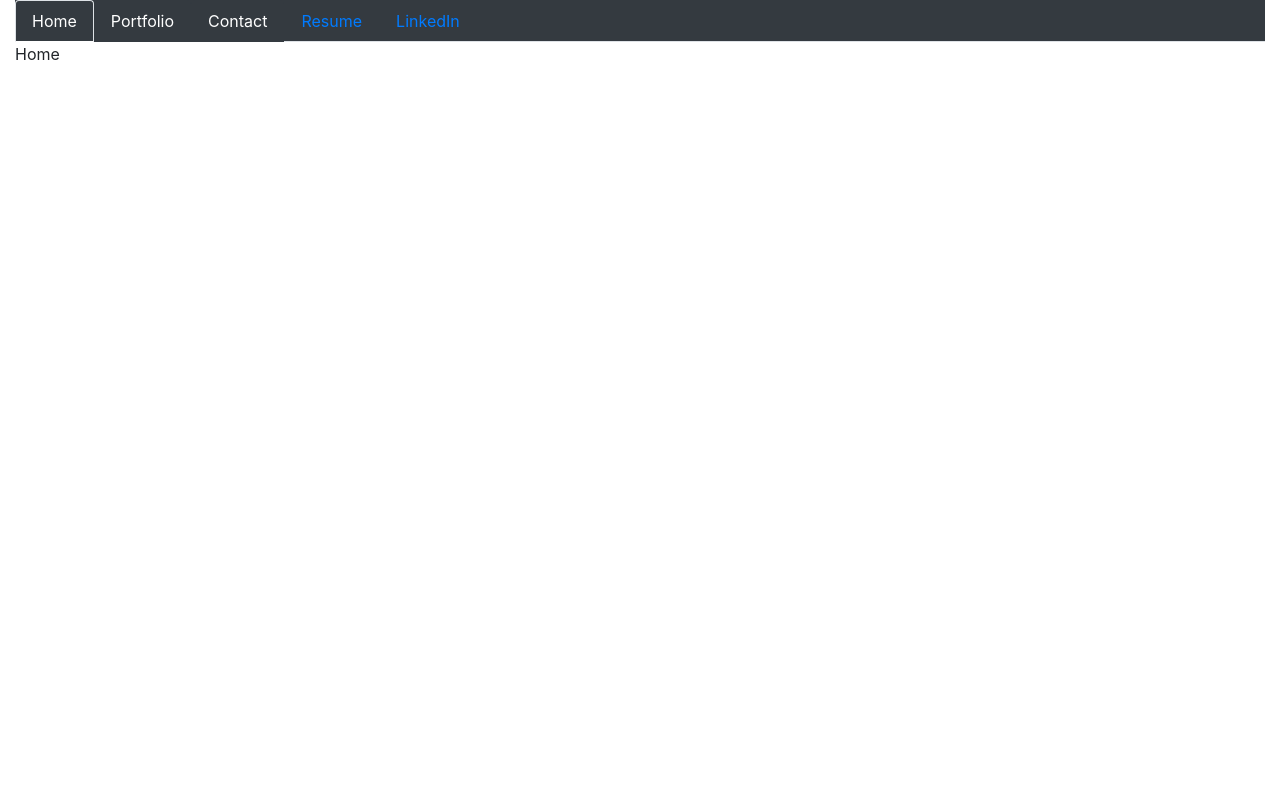
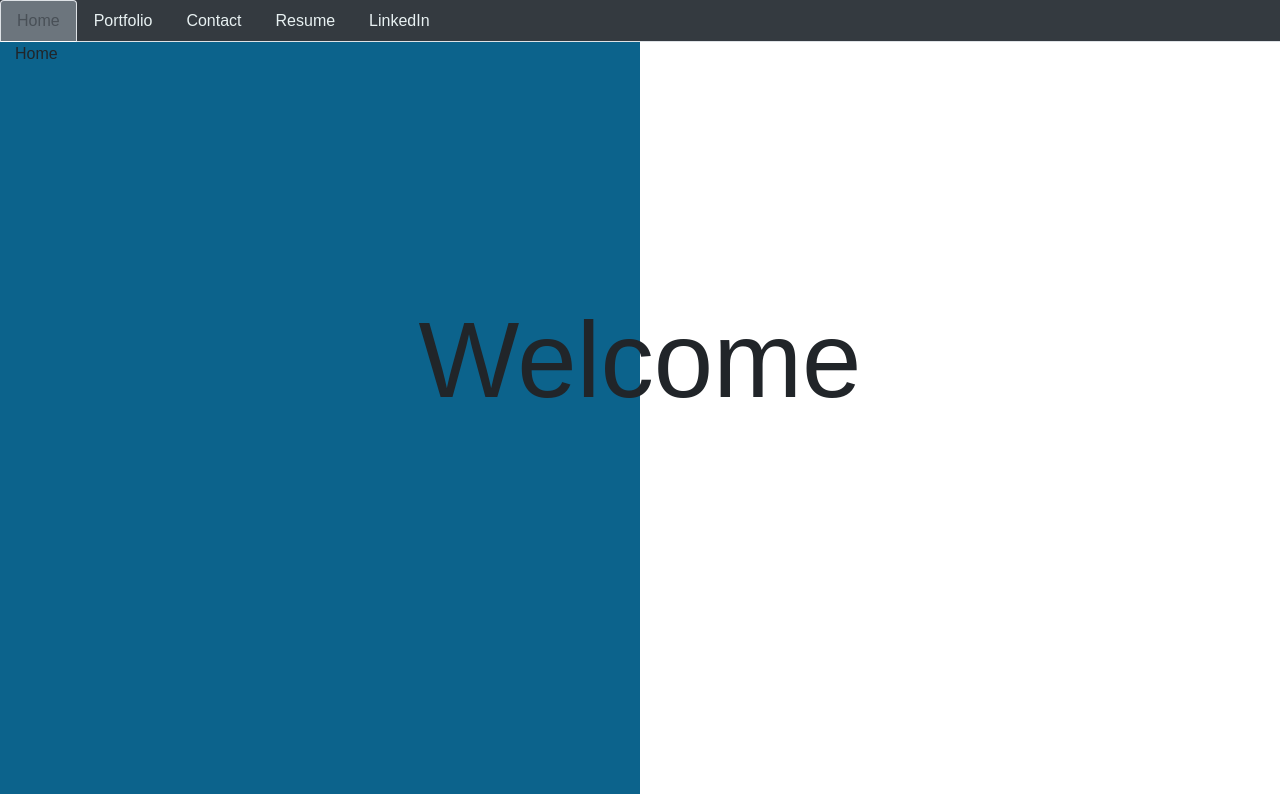
Before and after one commit to Fgailey/Portfolio-2, a plain HTML site: page home.html in a window 1280 px wide. Drawn offline with nearby package versions, Linux system fonts and the light colour scheme.

Commit message:
added content area

```diff
--- a/assets/script.js
+++ b/assets/script.js
@@ -1,4 +1,21 @@
-$('#navId a').click(e => {
+// *******************NAV BAR************************
+//cant use arrow function because of this
+//changes tab bg colors
+$('.selector').click(function(e) {
     e.preventDefault();
-    $(this).tab('show');
-});
+    console.log(this)
+    $('.selector').removeClass('bg-secondary text-white')
+    $(this).addClass('bg-secondary text-white')
+
+})
+// *******************End Nav Bar*********************
+
+// *******************CONTENT AREA********************
+//hides WELCOME on home screen on click
+$(document).click( (e) =>{
+    e.preventDefault();
+    $('.middleScreen').hide();
+})
+
+
+// *******************END CONTENT*********************
--- a/assets/style.css
+++ b/assets/style.css
@@ -0,0 +1,66 @@
+html, body{
+    position: relative;
+    margin: 0;
+    height: 100vh;
+    overflow: auto;
+    font-family: 'yantramanav', sans-serif;
+}
+
+.container-fluid {
+    padding-right: 0;
+    padding-left: 0;
+    height: 94vh;
+}
+
+/* .selected {
+    background-color: green;
+    color: #08415C;
+} */
+
+.tab-content, .tab-pane {
+    height: 100%;
+}
+
+.nav-color-white {
+    color: #E8F1F2;
+}
+
+.fullScreen {
+    margin: auto;
+    height: 100%;
+    margin: 15px;
+    background-color: #0C638C;
+    position: relative;
+}
+
+.blue-bg {
+    background-color:#0C638C;
+}
+
+.middleScreen {
+    position: absolute;
+    width: 100%;
+    top:35%;
+    z-index: 5;
+    text-align: center;
+    font-size: 12ch;
+    overflow-wrap: break-word;
+}
+
+
+/* USED BOOTSTRAP INSTEAD */
+/* .leftScreen {
+    position: absolute;
+    top: 0;
+    left: 0;
+    height: 100%;
+    width: 50%;
+    background-color: white;
+}
+
+.rightScreen {
+    position: absolute;
+    right: 0;
+    height: 100%;
+    width: 50%;
+} */
--- a/home.html
+++ b/home.html
@@ -11,44 +11,66 @@
     <link rel="stylesheet" href="https://stackpath.bootstrapcdn.com/bootstrap/4.3.1/css/bootstrap.min.css" integrity="sha384-ggOyR0iXCbMQv3Xipma34MD+dH/1fQ784/j6cY/iJTQUOhcWr7x9JvoRxT2MZw1T" crossorigin="anonymous">
     <link rel="stylesheet" href="./assets/style.css">
 </head>
-  <body>
+  <body class="bg-white">
       <div class="container-fluid">
           <!-- Nav tabs -->
           <ul class="nav nav-tabs bg-dark" id="navId">
               <li class="nav-item">
-                  <a href="#homeTab" class="nav-link active text-white bg-dark" data-toggle="tab">Home</a>
+                  <a href="#homeTab" class="nav-link active nav-color-white selector bg-secondary" data-toggle="tab">Home</a>
               </li>
               <li class="nav-item">
-                    <a class="nav-link text-white bg-dark" href="#portTab" data-toggle="tab">Portfolio</a>
+                    <a class="nav-link nav-color-white selector" href="#portTab" data-toggle="tab">Portfolio</a>
                 </li>
               <li class="nav-item">
-                    <a class="nav-link text-white bg-dark" href="#contactTab" data-toggle="tab">Contact</a>
+                    <a class="nav-link nav-color-white selector" href="#contactTab" data-toggle="tab">Contact</a>
                 </li>
               <li class="nav-item">
-                  <a href="#tab5Id" class="nav-link">Resume</a>
+                  <a href="#tab5Id" class="nav-link nav-color-white">Resume</a>
               </li>
               <li class="nav-item">
-                  <a href="#" class="nav-link">LinkedIn</a>
+                  <a href="#" class="nav-link nav-color-white">LinkedIn</a>
               </li>
           </ul>
 
           <!-- Tab panes -->
+
           <div class="tab-content">
                 <div class="tab-pane fade show active" id="homeTab" role="tabpanel">
-                    Home
-                    <div class="fullScreen">
+                    <div class="row mx-0 h-100">
+                        <div class="middleScreen">
+                            Welcome
+                        </div>
+                        <div class="col-sm blue-bg">
+                            Home
+
+                        </div>
+                        <div class="col-sm">
+
+                        </div>
 
                     </div>
                 </div>
                 <div class="tab-pane fade" id="portTab" role="tabpanel">
-                    Portfolio
-                    <div class="fullScreen">
+                    <div class="row mx-0 h-100">
+                        <div class="col-sm blue-bg">
+                            Portfolio
+
+                        </div>
+                        <div class="col-sm bg-light">
+
+                        </div>
 
                     </div>
                 </div>
                 <div class="tab-pane fade" id="contactTab" role="tabpanel">
-                    Contact
-                    <div class="fullScreen">
+                    <div class="row mx-0 h-100">
+                        <div class="col-sm blue-bg">
+                            Contact
+
+                        </div>
+                        <div class="col-sm">
+
+                        </div>
 
                     </div>
                 </div>
@@ -65,3 +87,46 @@
     <script src="./assets/script.js"></script>
 </body>
 </html>
+
+<!-- Custom CSS tabs content -->
+<!-- <div class="tab-content">
+                <div class="tab-pane fade show active" id="homeTab" role="tabpanel">
+                    <div class="fullScreen">
+                        <div class="middleScreen">
+                            Welcome
+                        </div>
+                        <div class="leftScreen">
+                            Home
+
+                        </div>
+                        <div class="rightScreen">
+
+                        </div>
+
+                    </div>
+                </div>
+                <div class="tab-pane fade" id="portTab" role="tabpanel">
+                    <div class="fullScreen">
+                        <div class="leftScreen">
+                            Portfolio
+
+                        </div>
+                        <div class="rightScreen">
+
+                        </div>
+
+                    </div>
+                </div>
+                <div class="tab-pane fade" id="contactTab" role="tabpanel">
+                    <div class="fullScreen">
+                        <div class="leftScreen">
+                            Contact
+
+                        </div>
+                        <div class="rightScreen">
+
+                        </div>
+
+                    </div>
+                </div>
+          </div> -->
```
